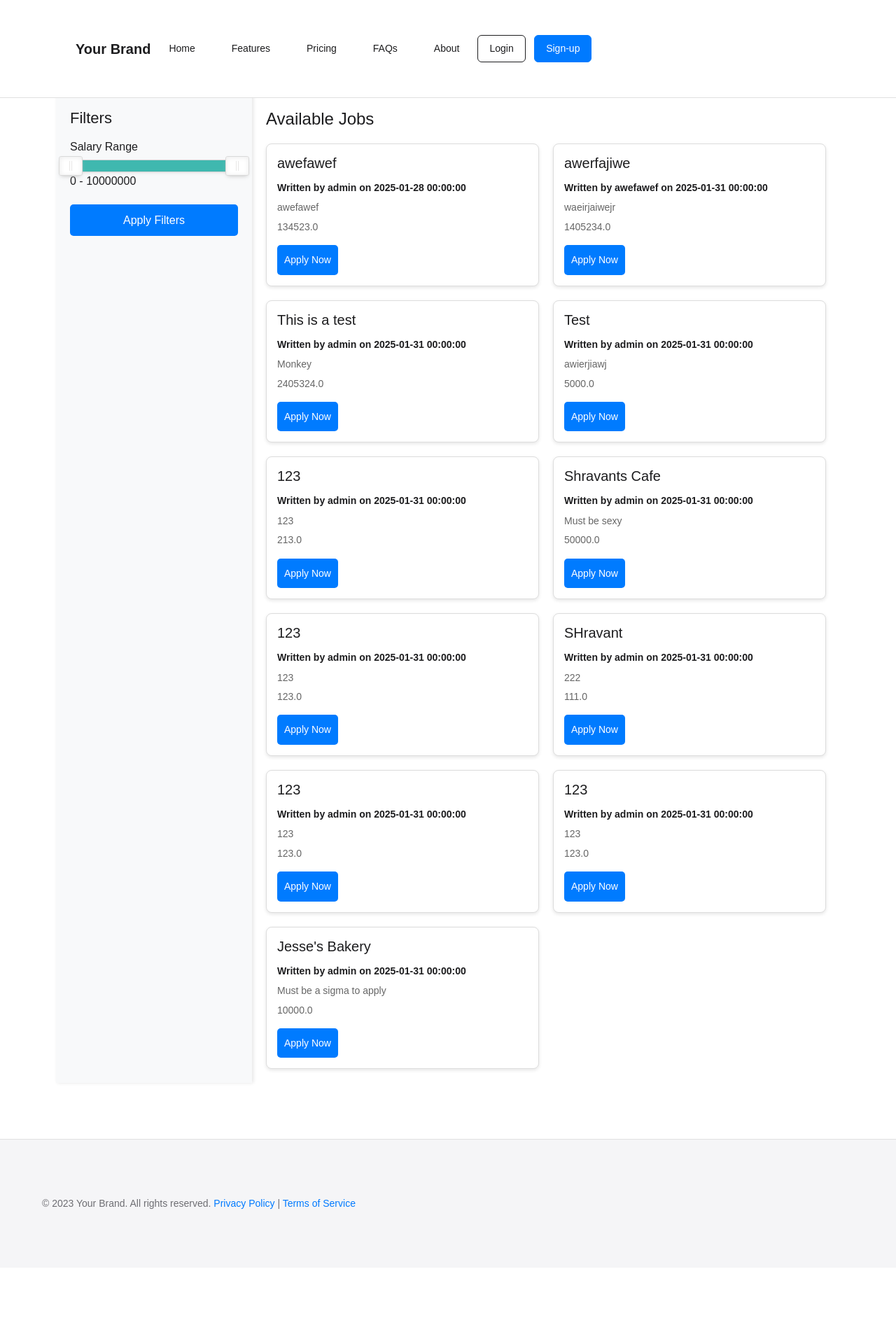
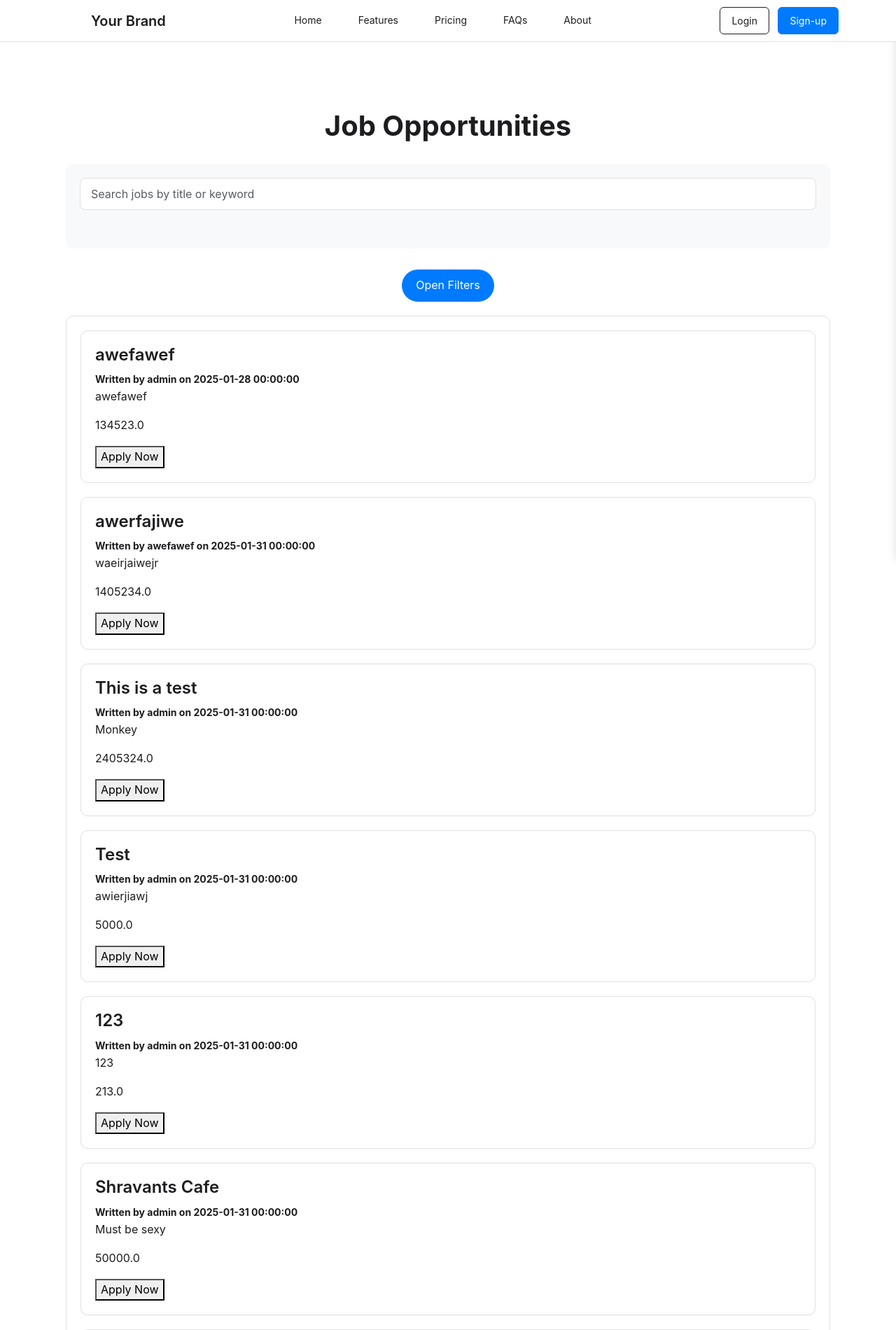
Before and after one commit to Jesse9475/FBLA_PROJECT_2024, a Flask app: page /posts in a window 1280 px wide. Shown: the top 1900 px of the page at 70% size. Before the commit the page ends 1727 px from the top, so only its background shows below. Run offline with Flask 3, Linux system fonts and the light colour scheme; data comes from the database, SQL or seed files in the repository; some libraries are stand-ins or nearby versions.

Commit message:
fixed Djinga thing on what

```diff
--- a/app.py
+++ b/app.py
@@ -99,7 +99,7 @@
         all_posts = query.order_by(BlogPost.date_posted).all()
         print(all_posts)
 
-    return render_template('posts.html', posts = all_posts)
+    return render_template('what.html', posts = all_posts)
 
 # @app.route('/posts/delete/<int:id>')
 # def delete(id):
--- a/templates/what.html
+++ b/templates/what.html
@@ -1,7 +1,6 @@
-<!DOCTYPE html>
-<html lang="en">
 
-<head>
+
+{% block head %}
     <meta charset="UTF-8">
     <meta name="viewport" content="width=device-width, initial-scale=1.0">
     <title>Job Opportunities - Ascend</title>
@@ -280,9 +279,9 @@
             background-color: #005bb5;
         }
     </style>
-</head>
+{% endblock %}
 
-<body>
+{% block body %}
     <!-- Header -->
     <header class="navbar-custom fixed-top">
         <div class="container">
@@ -301,7 +300,7 @@
                 </ul>
 
                 <div class="text-end">
-                    {% if user_logged_in %}
+                    {% if 'username' in session %}
                         <!-- Profile Icon (Visible After Login) -->
                         <a href="/manage-account" class="profile-icon">
                             <i class="bi bi-person"></i> <!-- Bootstrap Icons -->
@@ -338,55 +337,15 @@
 
                 <!-- Job Cards -->
                 <div class="job-card">
-                    <h3>Software Engineering Intern</h3>
-                    <div class="job-meta">
-                        <span><i class="bi bi-building"></i> TechCorp</span>
-                        <span><i class="bi bi-geo-alt"></i> Remote</span>
-                        <span><i class="bi bi-clock"></i> Full-Time</span>
-                        <span><i class="bi bi-cash"></i> $20 - $25/hour</span>
+                    {% for post in posts %}
+                    <div class="job-card">
+                        <h3>{{post.title}}</h3>
+                        <b><small>Written by {{post.author}} on {{post.date_posted}}</small></b>
+                        <p>{{post.content}}</p>
+                        <p>{{post.salary}}</p>
+                        <button>Apply Now</button>
                     </div>
-                    <div class="job-description">
-                        <p>
-                            TechCorp is looking for a motivated Software Engineering Intern to join our team. You will work on
-                            cutting-edge projects, collaborate with experienced engineers, and gain hands-on experience in
-                            software development.
-                        </p>
-                    </div>
-                    <a href="job-application.html" class="btn btn-apply">Apply Now</a>
-                </div>
-
-                <div class="job-card">
-                    <h3>Marketing Assistant</h3>
-                    <div class="job-meta">
-                        <span><i class="bi bi-building"></i> Creative Agency</span>
-                        <span><i class="bi bi-geo-alt"></i> New York</span>
-                        <span><i class="bi bi-clock"></i> Part-Time</span>
-                        <span><i class="bi bi-cash"></i> $18 - $22/hour</span>
-                    </div>
-                    <div class="job-description">
-                        <p>
-                            We are seeking a creative and detail-oriented Marketing Assistant to support our marketing team.
-                            Responsibilities include social media management, content creation, and campaign coordination.
-                        </p>
-                    </div>
-                    <a href="job-application.html" class="btn btn-apply">Apply Now</a>
-                </div>
-
-                <div class="job-card">
-                    <h3>Data Analyst Intern</h3>
-                    <div class="job-meta">
-                        <span><i class="bi bi-building"></i> DataWorks</span>
-                        <span><i class="bi bi-geo-alt"></i> San Francisco</span>
-                        <span><i class="bi bi-clock"></i> Internship</span>
-                        <span><i class="bi bi-cash"></i> $15 - $20/hour</span>
-                    </div>
-                    <div class="job-description">
-                        <p>
-                            DataWorks is hiring a Data Analyst Intern to assist in analyzing large datasets, creating reports,
-                            and providing insights to drive business decisions. Proficiency in Excel and SQL is required.
-                        </p>
-                    </div>
-                    <a href="job-application.html" class="btn btn-apply">Apply Now</a>
+                    {% endfor %}
                 </div>
             </div>
         </section>
@@ -419,15 +378,18 @@
             </div>
 
             <!-- Salary Range Filter -->
-            <div class="filter-group">
-                <label for="salary-range">Salary Range</label>
-                <select id="salary-range" onchange="updateFilters()">
-                    <option value="">Any</option>
-                    <option value="0-50000">$0 - $50,000</option>
-                    <option value="50000-100000">$50,000 - $100,000</option>
-                    <option value="100000+">$100,000+</option>
-                </select>
-            </div>
+            <form id="filter-form" method="GET" action="{{ url_for('posts') }}">
+                <div class="filter-group">
+                    <label for="salary-range">Salary Range</label>
+                    <select id="salary-range" name="salary_range" onchange="updateFilters()">
+                        <option value="">Any</option>
+                        <option value="0-50000" {% if salary_min == 0 and salary_max == 50000 %}selected{% endif %}>$0 - $50,000</option>
+                        <option value="50000-100000" {% if salary_min == 50000 and salary_max == 100000 %}selected{% endif %}>$50,000 - $100,000</option>
+                        <option value="100000+" {% if salary_min == 100000 and salary_max is none %}selected{% endif %}>$100,000+</option>
+                    </select>
+                </div>
+            </form>
+
 
             <!-- Experience Level Filter -->
             <div class="filter-group">
@@ -503,6 +465,4 @@
             updateFilters();
         }
     </script>
-</body>
-
-</html>
+{% endblock %}
```
